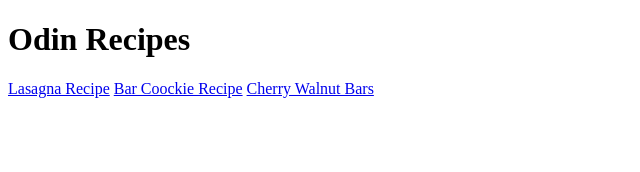
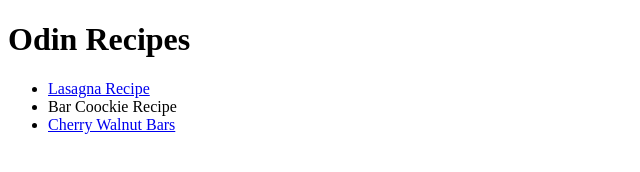
Before and after one commit to Odass-WeirdWorld/odin-recipes, a plain HTML site: page index.html in a window 1280 px wide. Shown: the whole page, without its empty margins (0-640 px from the left). Drawn offline with Linux system fonts and the light colour scheme.

Commit message:
Ordered all the links in index.html  into an ul list

```diff
--- a/index.html
+++ b/index.html
@@ -7,10 +7,13 @@
     <body>
         <h1>Odin Recipes</h1>
 
-        <a href="recipes/lasagna.html">Lasagna Recipe</a>
+        <ul>
+        <li><a href="recipes/lasagna.html">Lasagna Recipe</a></li>
 
-        <a href="recipes/barcoockie.html">Bar Coockie Recipe</a>
+        <li><a href="recipes/barcoockie.html"></a>Bar Coockie Recipe</a></li>
 
-        <a href="recipes/cherry-wallnut-bar.html">Cherry Walnut Bars</a>
+        <li><a href="recipes/cherry-wallnut-bar.html">Cherry Walnut Bars</a></li>
+        </ul>
+
     </body>
 </html>
```
